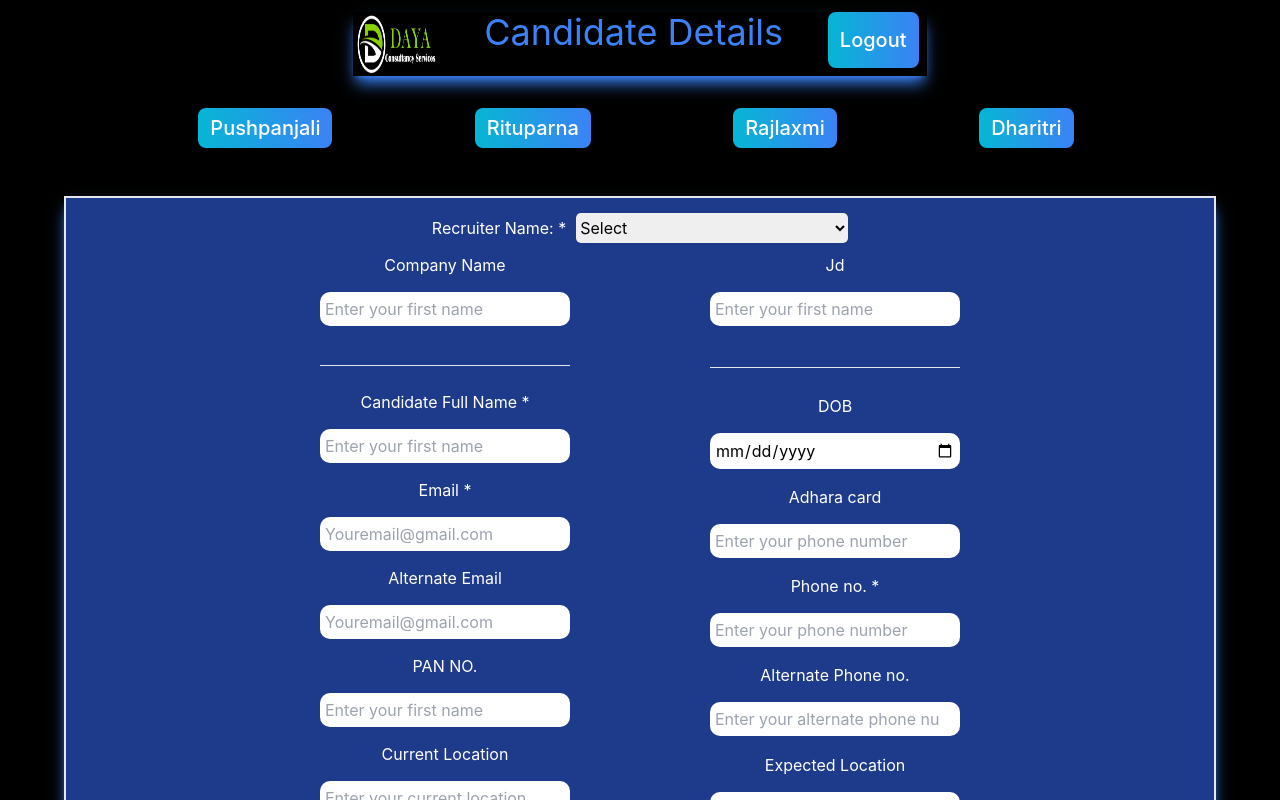
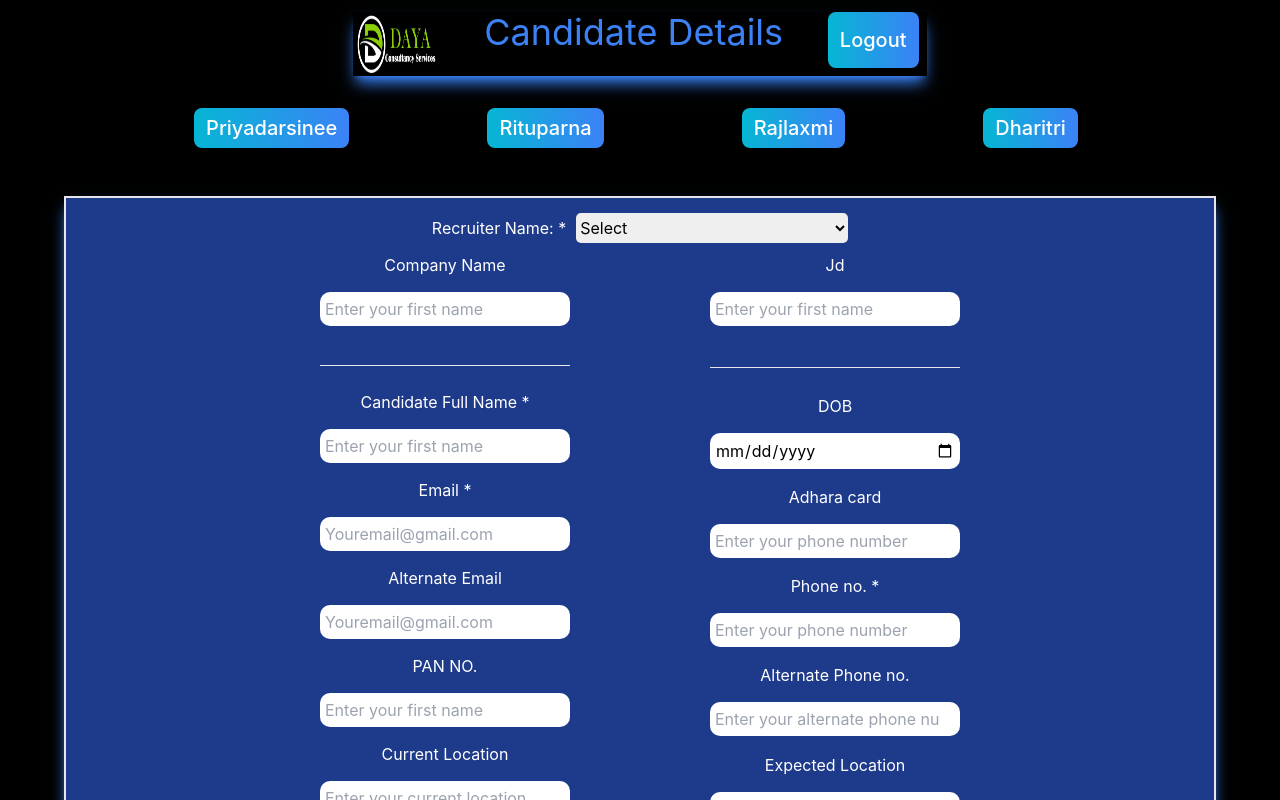
Before and after one commit to kushal1997/candidate_details, a React (Create React App) app: page /recruiter in a window 1280 px wide. Shown: the top 800 px of the page. Built offline with nearby package versions, Linux system fonts and the light colour scheme.

Commit message:
Update recruiter name from Pushpanjali to Priyadarsinee

```diff
--- a/src/candidate/Candidate.js
+++ b/src/candidate/Candidate.js
@@ -23,7 +23,7 @@ const validationSchema = Yup.object().shape({
 )
 const Candidate = () => {
   const navigate = useNavigate();
-  const recuiterOptions = ['Select', 'Pushpanjali', 'Rajlaxmi', 'Rituparna', 'Dharitri'];
+  const recuiterOptions = ['Select', 'Priyadarsinee', 'Rajlaxmi', 'Rituparna', 'Dharitri'];
   const [selectedRecruiter, setSelectedRecruiter] = useState('Select');
 
   // Event handler for select change
@@ -85,7 +85,7 @@ const Candidate = () => {
     formData.append("AdharaCard", values.adhara_card);
 
 
-    if (selectedRecruiter === "Pushpanjali") {
+    if (selectedRecruiter === "Priyadarsinee") {
       fetch(
         "https://script.google.com/macros/s/AKfycbwyBSWcvNtvbe3JeLSUTDFjvASXMm2xAjnIv0ekBHTC4osQ2UwHKPIwPnatjLXZ-tKYJQ/exec",
         {
@@ -198,7 +198,7 @@ const Candidate = () => {
             <a href="https://docs.google.com/spreadsheets/d/1VTjAwvtufsq9JJjjrKcjtA-fBppqlzHtlQXP5AiymJc/edit?usp=sharing"
               className='text-white bg-gradient-to-r from-cyan-500 to-blue-500 hover:bg-gradient-to-bl focus:ring-4 focus:outline-none focus:ring-cyan-300 dark:focus:ring-cyan-800 font-medium rounded-lg text-xl px-3 py-1.5 text-center me-2 mb-2 mt-8'
               target="_blank" rel="noopener noreferrer">
-              Pushpanjali
+              Priyadarsinee
             </a>
             <a href="https://docs.google.com/spreadsheets/d/14ksJ9U6rfQgbhRrpOHJudUw77UqZ_AsHrpZ_fXcE-EQ/edit?usp=sharing"
               className='text-white bg-gradient-to-r from-cyan-500 to-blue-500 hover:bg-gradient-to-bl focus:ring-4 focus:outline-none focus:ring-cyan-300 dark:focus:ring-cyan-800 font-medium rounded-lg text-xl px-3 py-1.5 text-center me-2 mb-2 mt-8'
```
